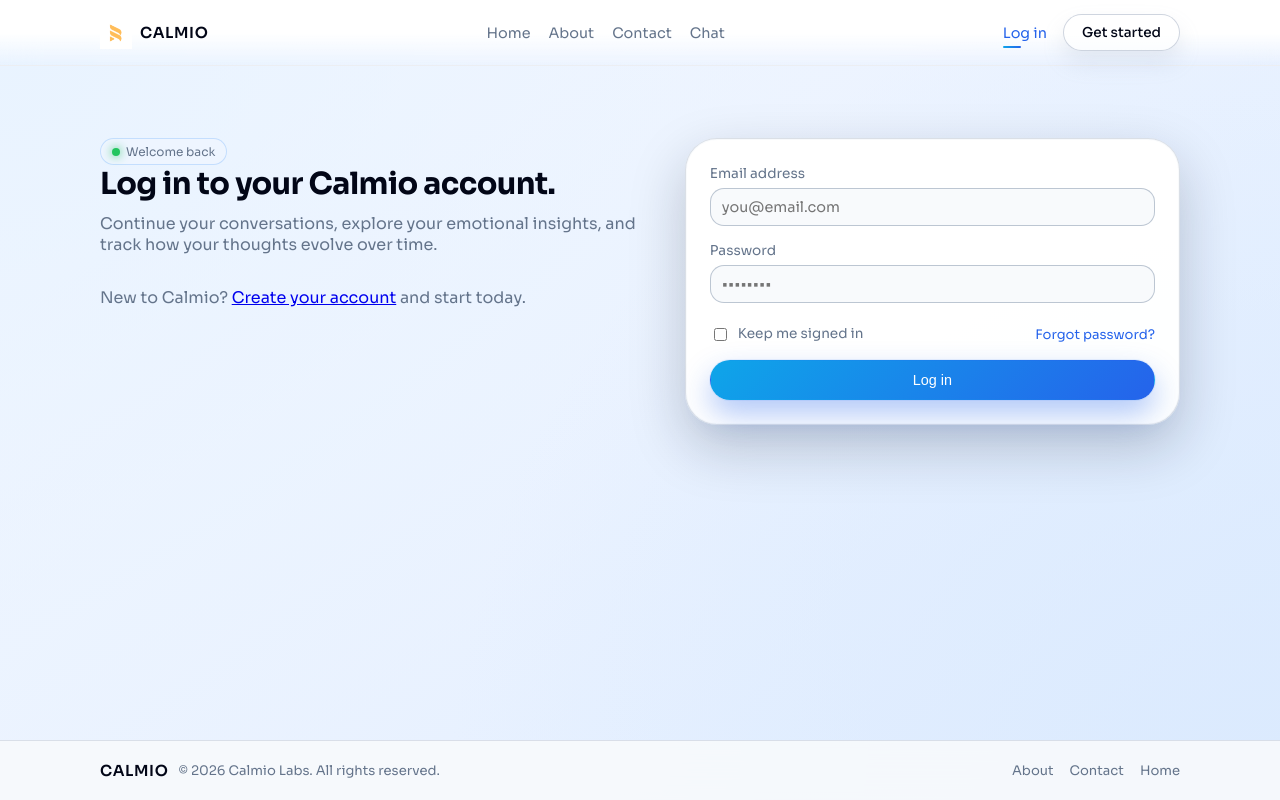
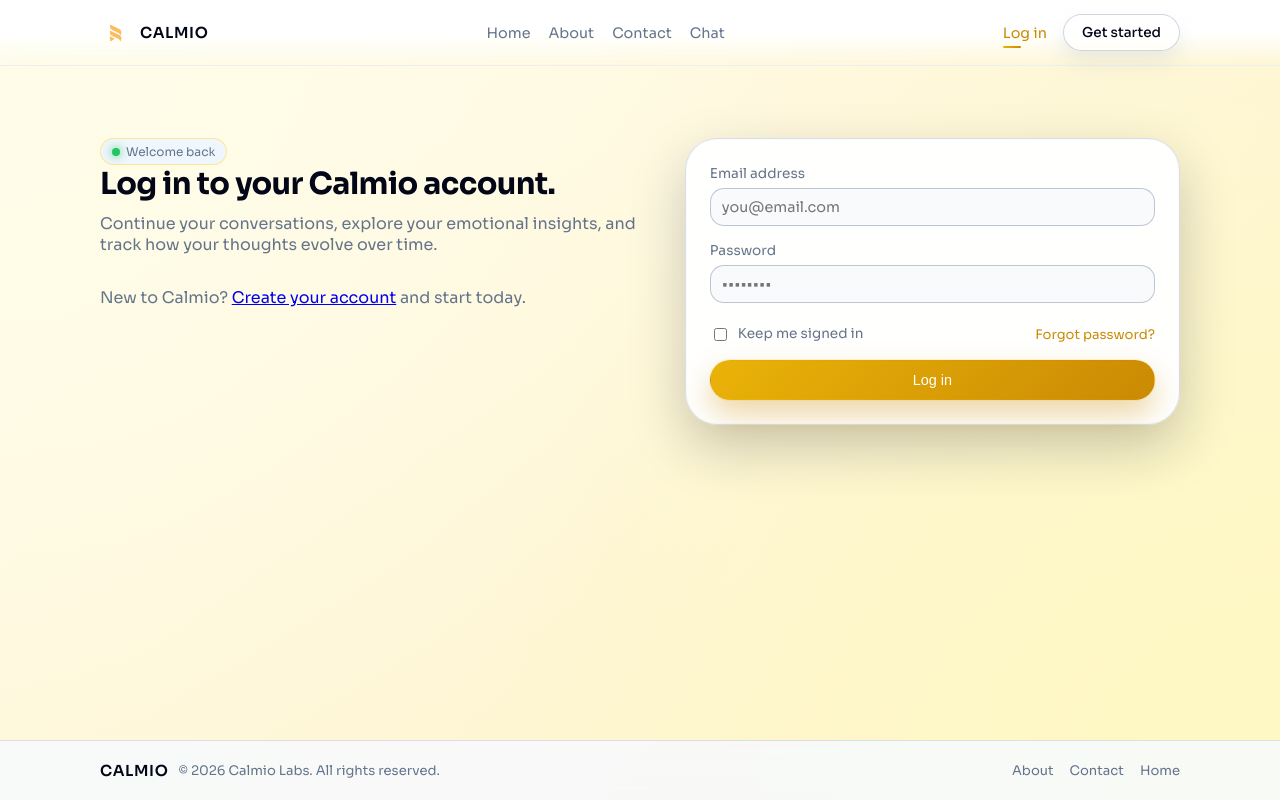
Before and after one commit to Artem2103/calmio, a Next.js app: page /login in a window 1280 px wide. Built offline with nearby package versions, Linux system fonts and the light colour scheme.

Commit message:
color change

```diff
--- a/app/chat/chat.css
+++ b/app/chat/chat.css
@@ -5,8 +5,8 @@
 /* ─── CSS Variables ─────────────────────────────────────────── */
 
 :root {
-  --accent:        #2563eb;
-  --accent-soft:   #bfdbfe;
+  --accent:        #ca8a04;
+  --accent-soft:   #fde68a;
   --text-main:     #0f172a;
   --text-muted:    #64748b;
   --transition-fast: 150ms ease;
@@ -26,9 +26,9 @@ body[data-page="chat-home"] {
   height: 100vh;
   overflow: hidden;
   background:
-    radial-gradient(circle at top left,  #e8f3ff 0, transparent 55%),
-    radial-gradient(circle at bottom right, #dbeafe 0, transparent 55%),
-    linear-gradient(145deg, #f5f8ff, #e0edff);
+    radial-gradient(circle at top left,  #fefce8 0, transparent 55%),
+    radial-gradient(circle at bottom right, #fef9c3 0, transparent 55%),
+    linear-gradient(145deg, #fffbeb, #fef3c7);
 }
 
 body[data-page="chat-home"] .page-shell {
@@ -70,8 +70,8 @@ body[data-page="chat-home"] .page-shell {
   width: 26px;
   height: 26px;
   border-radius: 999px;
-  background: radial-gradient(circle at 30% 30%, #eff6ff, #2563eb 50%, #0ea5e9);
-  box-shadow: 0 4px 12px rgba(37,99,235,0.4);
+  background: radial-gradient(circle at 30% 30%, #fefce8, #ca8a04 50%, #eab308);
+  box-shadow: 0 4px 12px rgba(202,138,4,0.4);
 }
 
 .nav-links {
@@ -169,7 +169,7 @@ body[data-page="chat-home"] .page-shell {
   width: 100%;
   padding: 10px 14px;
   border-radius: 14px;
-  background: linear-gradient(135deg, #0ea5e9, #2563eb);
+  background: linear-gradient(135deg, #eab308, #ca8a04);
   border: none;
   color: white;
   font-family: inherit;
@@ -177,13 +177,13 @@ body[data-page="chat-home"] .page-shell {
   font-weight: 500;
   cursor: pointer;
   transition: transform var(--transition-slow), box-shadow var(--transition-slow);
-  box-shadow: 0 8px 20px rgba(37, 99, 235, 0.3);
+  box-shadow: 0 8px 20px rgba(202, 138, 4, 0.3);
   white-space: nowrap;
 }
 
 .new-chat-btn:hover {
   transform: translateY(-1px);
-  box-shadow: 0 12px 28px rgba(37, 99, 235, 0.45);
+  box-shadow: 0 12px 28px rgba(202, 138, 4, 0.45);
 }
 
 /* Sidebar search */
@@ -207,7 +207,7 @@ body[data-page="chat-home"] .page-shell {
 
 .sidebar-search input:focus {
   border-color: var(--accent);
-  box-shadow: 0 0 0 3px rgba(191, 219, 254, 0.4);
+  box-shadow: 0 0 0 3px rgba(253, 230, 138, 0.4);
 }
 
 .sidebar-search input::placeholder { color: var(--text-muted); }
@@ -287,7 +287,7 @@ body[data-page="chat-home"] .page-shell {
 
 .history-item.is-active {
   background: rgba(255, 255, 255, 0.95);
-  border-color: rgba(37, 99, 235, 0.25);
+  border-color: rgba(202, 138, 4, 0.25);
   box-shadow: 0 4px 14px rgba(15, 23, 42, 0.08);
 }
 
@@ -295,8 +295,8 @@ body[data-page="chat-home"] .page-shell {
   width: 28px;
   height: 28px;
   border-radius: 8px;
-  background: linear-gradient(135deg, #eff6ff, #dbeafe);
-  border: 1px solid rgba(191, 219, 254, 0.7);
+  background: linear-gradient(135deg, #fefce8, #fef9c3);
+  border: 1px solid rgba(253, 230, 138, 0.7);
   display: flex;
   align-items: center;
   justify-content: center;
@@ -379,8 +379,8 @@ body[data-page="chat-home"] .page-shell {
   width: 32px;
   height: 32px;
   border-radius: 999px;
-  background: radial-gradient(circle at 25% 25%, #eff6ff 0, #2563eb 45%, #0ea5e9 90%);
-  box-shadow: 0 0 0 2px rgba(191, 219, 254, 0.6);
+  background: radial-gradient(circle at 25% 25%, #fefce8 0, #ca8a04 45%, #eab308 90%);
+  box-shadow: 0 0 0 2px rgba(253, 230, 138, 0.6);
   flex-shrink: 0;
   display: flex;
   align-items: center;
@@ -521,11 +521,11 @@ body[data-page="chat-home"] .page-shell {
   width: 68px;
   height: 68px;
   border-radius: 999px;
-  background: radial-gradient(circle at 25% 25%, #eff6ff 0, #2563eb 45%, #0ea5e9 90%);
+  background: radial-gradient(circle at 25% 25%, #fefce8 0, #ca8a04 45%, #eab308 90%);
   box-shadow:
-    0 0 0 10px rgba(191, 219, 254, 0.25),
-    0 0 0 20px rgba(191, 219, 254, 0.1),
-    0 20px 50px rgba(37, 99, 235, 0.45);
+    0 0 0 10px rgba(253, 230, 138, 0.25),
+    0 0 0 20px rgba(253, 230, 138, 0.1),
+    0 20px 50px rgba(202, 138, 4, 0.45);
   margin-bottom: 20px;
   animation: welcome-pulse 4s ease-in-out infinite;
 }
@@ -589,8 +589,8 @@ body[data-page="chat-home"] .page-shell {
 
 .prompt-card:hover {
   background: rgba(255, 255, 255, 0.98);
-  border-color: rgba(37, 99, 235, 0.3);
-  box-shadow: 0 12px 32px rgba(37, 99, 235, 0.14);
+  border-color: rgba(202, 138, 4, 0.3);
+  box-shadow: 0 12px 32px rgba(202, 138, 4, 0.14);
   transform: translateY(-3px);
 }
 
@@ -622,8 +622,8 @@ body[data-page="chat-home"] .page-shell {
 }
 
 .msg-avatar.ai-avatar {
-  background: radial-gradient(circle at 25% 25%, #eff6ff 0, #2563eb 45%, #0ea5e9 90%);
-  box-shadow: 0 0 0 3px rgba(191, 219, 254, 0.5);
+  background: radial-gradient(circle at 25% 25%, #fefce8 0, #ca8a04 45%, #eab308 90%);
+  box-shadow: 0 0 0 3px rgba(253, 230, 138, 0.5);
   color: white;
 }
 
@@ -648,10 +648,10 @@ body[data-page="chat-home"] .page-shell {
 }
 
 .message-row.user-row .msg-bubble {
-  background: linear-gradient(135deg, #0ea5e9, #2563eb);
+  background: linear-gradient(135deg, #eab308, #ca8a04);
   color: white;
   border-radius: 18px 4px 18px 18px;
-  box-shadow: 0 8px 24px rgba(37, 99, 235, 0.3);
+  box-shadow: 0 8px 24px rgba(202, 138, 4, 0.3);
 }
 
 .msg-name {
@@ -703,10 +703,10 @@ body[data-page="chat-home"] .page-shell {
 }
 
 .chat-input-box:focus-within {
-  border-color: rgba(37, 99, 235, 0.4);
+  border-color: rgba(202, 138, 4, 0.4);
   box-shadow:
-    0 16px 40px rgba(37, 99, 235, 0.15),
-    0 0 0 3px rgba(191, 219, 254, 0.4),
+    0 16px 40px rgba(202, 138, 4, 0.15),
+    0 0 0 3px rgba(253, 230, 138, 0.4),
     0 0 0 1px rgba(248, 250, 252, 0.9) inset;
 }
 
@@ -755,20 +755,20 @@ body[data-page="chat-home"] .page-shell {
   height: 36px;
   border-radius: 12px;
   border: none;
-  background: linear-gradient(135deg, #0ea5e9, #2563eb);
+  background: linear-gradient(135deg, #eab308, #ca8a04);
   cursor: pointer;
   display: flex;
   align-items: center;
   justify-content: center;
   color: white;
   flex-shrink: 0;
-  box-shadow: 0 6px 16px rgba(37, 99, 235, 0.4);
+  box-shadow: 0 6px 16px rgba(202, 138, 4, 0.4);
   transition: transform var(--transition-slow), box-shadow var(--transition-slow), opacity var(--transition-fast);
 }
 
 .send-btn:hover:not(:disabled) {
   transform: translateY(-1px) scale(1.06);
-  box-shadow: 0 10px 24px rgba(37, 99, 235, 0.55);
+  box-shadow: 0 10px 24px rgba(202, 138, 4, 0.55);
 }
 
 .send-btn:disabled { opacity: 0.4; cursor: not-allowed; box-shadow: none; }
@@ -790,15 +790,15 @@ body[data-page="chat-home"] .page-shell {
 @keyframes welcome-pulse {
   0%, 100% {
     box-shadow:
-      0 0 0 10px rgba(191, 219, 254, 0.25),
-      0 0 0 20px rgba(191, 219, 254, 0.1),
-      0 20px 50px rgba(37, 99, 235, 0.45);
+      0 0 0 10px rgba(253, 230, 138, 0.25),
+      0 0 0 20px rgba(253, 230, 138, 0.1),
+      0 20px 50px rgba(202, 138, 4, 0.45);
   }
   50% {
     box-shadow:
-      0 0 0 14px rgba(191, 219, 254, 0.2),
-      0 0 0 28px rgba(191, 219, 254, 0.07),
-      0 24px 60px rgba(37, 99, 235, 0.55);
+      0 0 0 14px rgba(253, 230, 138, 0.2),
+      0 0 0 28px rgba(253, 230, 138, 0.07),
+      0 24px 60px rgba(202, 138, 4, 0.55);
   }
 }
 
@@ -877,7 +877,7 @@ body[data-page="chat-home"] .page-shell {
   padding: 40px 36px 36px;
   width: 100%;
   max-width: 420px;
-  box-shadow: 0 24px 60px rgba(37,99,235,0.15), 0 4px 16px rgba(0,0,0,0.08);
+  box-shadow: 0 24px 60px rgba(202,138,4,0.15), 0 4px 16px rgba(0,0,0,0.08);
   animation: gateIn 0.28s cubic-bezier(0.34,1.56,0.64,1);
 }
 
@@ -909,8 +909,8 @@ body[data-page="chat-home"] .page-shell {
   width: 48px;
   height: 48px;
   border-radius: 999px;
-  background: radial-gradient(circle at 30% 30%, #eff6ff, #2563eb 50%, #0ea5e9);
-  box-shadow: 0 6px 18px rgba(37,99,235,0.35);
+  background: radial-gradient(circle at 30% 30%, #fefce8, #ca8a04 50%, #eab308);
+  box-shadow: 0 6px 18px rgba(202,138,4,0.35);
   margin-bottom: 18px;
 }
 
@@ -985,10 +985,10 @@ body[data-page="chat-home"] .page-shell {
   font-family: inherit;
 }
 
-.auth-gate-input:focus { border-color: #2563eb; }
+.auth-gate-input:focus { border-color: #ca8a04; }
 
 .auth-gate-btn {
-  background: linear-gradient(135deg, #2563eb, #0ea5e9);
+  background: linear-gradient(135deg, #ca8a04, #eab308);
   color: #fff;
   border: none;
   border-radius: 10px;
@@ -1038,7 +1038,7 @@ body[data-page="chat-home"] .page-shell {
   width: 26px;
   height: 26px;
   border-radius: 999px;
-  background: linear-gradient(135deg, #2563eb, #0ea5e9);
+  background: linear-gradient(135deg, #ca8a04, #eab308);
   color: #fff;
   font-size: 0.75rem;
   font-weight: 700;
--- a/app/globals.css
+++ b/app/globals.css
@@ -1,11 +1,11 @@
 :root {
-  --bg: #f5f8ff;
-  --bg-soft: #e4f0ff;
+  --bg: #fffbeb;
+  --bg-soft: #fef3c7;
   --bg-glass: rgba(255, 255, 255, 0.8);
   --border-subtle: rgba(148, 163, 184, 0.35);
-  --accent: #2563eb;
-  --accent-soft: #93c5fd;
-  --accent-strong: #0f6fe4;
+  --accent: #ca8a04;
+  --accent-soft: #fcd34d;
+  --accent-strong: #b45309;
   --accent-amber: #fbbf24;
   --accent-red: #f97373;
   --text-main: #020617;
@@ -36,9 +36,9 @@ body {
   font-family: "Sora", system-ui, -apple-system, BlinkMacSystemFont, "Segoe UI",
     sans-serif;
   background:
-    radial-gradient(circle at top left, #e8f3ff 0, transparent 55%),
-    radial-gradient(circle at bottom right, #dbeafe 0, transparent 55%),
-    linear-gradient(145deg, #f5f8ff, #e0edff);
+    radial-gradient(circle at top left, #fefce8 0, transparent 55%),
+    radial-gradient(circle at bottom right, #fef9c3 0, transparent 55%),
+    linear-gradient(145deg, #fffbeb, #fef3c7);
   color: var(--text-main);
   -webkit-font-smoothing: antialiased;
 }
@@ -116,7 +116,7 @@ body {
   width: 0;
   height: 2px;
   border-radius: 999px;
-  background: linear-gradient(90deg, #0ea5e9, #2563eb);
+  background: linear-gradient(90deg, #eab308, #ca8a04);
   transition: width var(--transition-slow);
 }
 
@@ -174,11 +174,11 @@ body {
 }
 
 .btn-primary {
-  background: linear-gradient(135deg, #0ea5e9, #2563eb);
+  background: linear-gradient(135deg, #eab308, #ca8a04);
   color: white;
   box-shadow:
-    0 14px 30px rgba(37, 99, 235, 0.36),
-    0 0 0 1px rgba(191, 219, 254, 0.3);
+    0 14px 30px rgba(202, 138, 4, 0.36),
+    0 0 0 1px rgba(253, 230, 138, 0.3);
   overflow: hidden;
 }
 
@@ -200,8 +200,8 @@ body {
 .btn-primary:hover {
   transform: translateY(-2px) translateZ(0);
   box-shadow:
-    0 22px 45px rgba(37, 99, 235, 0.55),
-    0 0 0 1px rgba(191, 219, 254, 0.6);
+    0 22px 45px rgba(202, 138, 4, 0.55),
+    0 0 0 1px rgba(253, 230, 138, 0.6);
 }
 
 .btn-ghost {
@@ -224,7 +224,7 @@ body {
 }
 
 .btn-outline:hover {
-  border-color: rgba(37, 99, 235, 0.7);
+  border-color: rgba(202, 138, 4, 0.7);
   box-shadow: 0 18px 35px rgba(148, 163, 184, 0.26);
   transform: translateY(-2px);
 }
@@ -334,14 +334,14 @@ body {
 .orb-large {
   width: 280px;
   height: 280px;
-  background: radial-gradient(circle at 30% 20%, #eff6ff 0, #38bdf8 40%, #1d4ed8 80%);
+  background: radial-gradient(circle at 30% 20%, #fefce8 0, #fbbf24 40%, #a16207 80%);
   box-shadow: 0 40px 80px rgba(15, 23, 42, 0.5);
 }
 
 .orb-small {
   width: 160px;
   height: 160px;
-  background: radial-gradient(circle at 20% 15%, #e0f2fe 0, #0ea5e9 40%, #22c55e 85%);
+  background: radial-gradient(circle at 20% 15%, #fefce8 0, #eab308 40%, #22c55e 85%);
   animation-delay: -4s;
   transform: translate(120px, -80px);
 }
@@ -403,7 +403,7 @@ body {
 .sparkline-row {
   height: 74px;
   border-radius: 999px;
-  background: linear-gradient(135deg, rgba(191, 219, 254, 0.16), rgba(129, 140, 248, 0.08));
+  background: linear-gradient(135deg, rgba(253, 230, 138, 0.16), rgba(251, 191, 36, 0.08));
   display: flex;
   align-items: center;
   padding-inline: 10px;
@@ -426,7 +426,7 @@ body {
   inset: 0;
   background:
     linear-gradient(180deg, rgba(15, 23, 42, 0.6), transparent 45%),
-    linear-gradient(90deg, #0ea5e9, #2563eb, #a855f7);
+    linear-gradient(90deg, #eab308, #ca8a04, #a855f7);
   mix-blend-mode: screen;
   clip-path: path("M0,26 C40,4 80,44 120,18 160,-2 200,38 240,14 280,-4 320,34 360,12 400,-4 440,40 480,18 520,-4 560,32 600,10");
   animation: shimmer-line 16s linear infinite;
@@ -535,8 +535,8 @@ body {
   transform: translateY(-8px) rotateX(5deg);
   box-shadow:
     0 40px 70px rgba(15, 23, 42, 0.3),
-    0 0 0 1px rgba(191, 219, 254, 0.9) inset;
-  border-color: rgba(129, 140, 248, 0.7);
+    0 0 0 1px rgba(253, 230, 138, 0.9) inset;
+  border-color: rgba(251, 191, 36, 0.7);
 }
 
 .feature-card h3 {
@@ -557,21 +557,21 @@ body {
 }
 
 .feature-icon-primary {
-  background: conic-gradient(from 180deg, #0ea5e9, #2563eb, #a855f7, #0ea5e9);
+  background: conic-gradient(from 180deg, #eab308, #ca8a04, #a855f7, #eab308);
   box-shadow:
-    0 12px 25px rgba(37, 99, 235, 0.45),
+    0 12px 25px rgba(202, 138, 4, 0.45),
     0 0 0 1px rgba(219, 234, 254, 0.8);
 }
 
 .feature-icon-blue {
-  background: linear-gradient(135deg, #bfdbfe, #60a5fa);
+  background: linear-gradient(135deg, #fde68a, #60a5fa);
   box-shadow:
     0 10px 20px rgba(59, 130, 246, 0.35),
     0 0 0 1px rgba(219, 234, 254, 0.9);
 }
 
 .feature-icon-glass {
-  background: radial-gradient(circle at top, #e0f2fe, #f9fafb);
+  background: radial-gradient(circle at top, #fefce8, #f9fafb);
   box-shadow:
     0 10px 25px rgba(148, 163, 184, 0.3),
     0 0 0 1px rgba(226, 232, 240, 0.9);
@@ -615,7 +615,7 @@ body {
   width: 7px;
   height: 7px;
   border-radius: 999px;
-  background: linear-gradient(135deg, #0ea5e9, #2563eb);
+  background: linear-gradient(135deg, #eab308, #ca8a04);
   box-shadow: 0 0 12px rgba(59, 130, 246, 0.7);
 }
 
@@ -810,9 +810,9 @@ body {
 .input:focus,
 .textarea:focus,
 .select:focus {
-  border-color: #2563eb;
+  border-color: #ca8a04;
   background: rgba(255, 255, 255, 0.98);
-  box-shadow: 0 0 0 1px rgba(191, 219, 254, 0.9), 0 0 0 4px rgba(191, 219, 254, 0.7);
+  box-shadow: 0 0 0 1px rgba(253, 230, 138, 0.9), 0 0 0 4px rgba(253, 230, 138, 0.7);
   transform: translateY(-1px);
 }
 
@@ -854,8 +854,8 @@ body {
   border-radius: 999px;
   font-size: 0.75rem;
   background: rgba(239, 246, 255, 0.9);
-  border: 1px solid rgba(191, 219, 254, 0.9);
-  color: #1d4ed8;
+  border: 1px solid rgba(253, 230, 138, 0.9);
+  color: #92400e;
 }
 
 .badge-dot {
```
Also changed, not shown: public/calmioimg.png.
